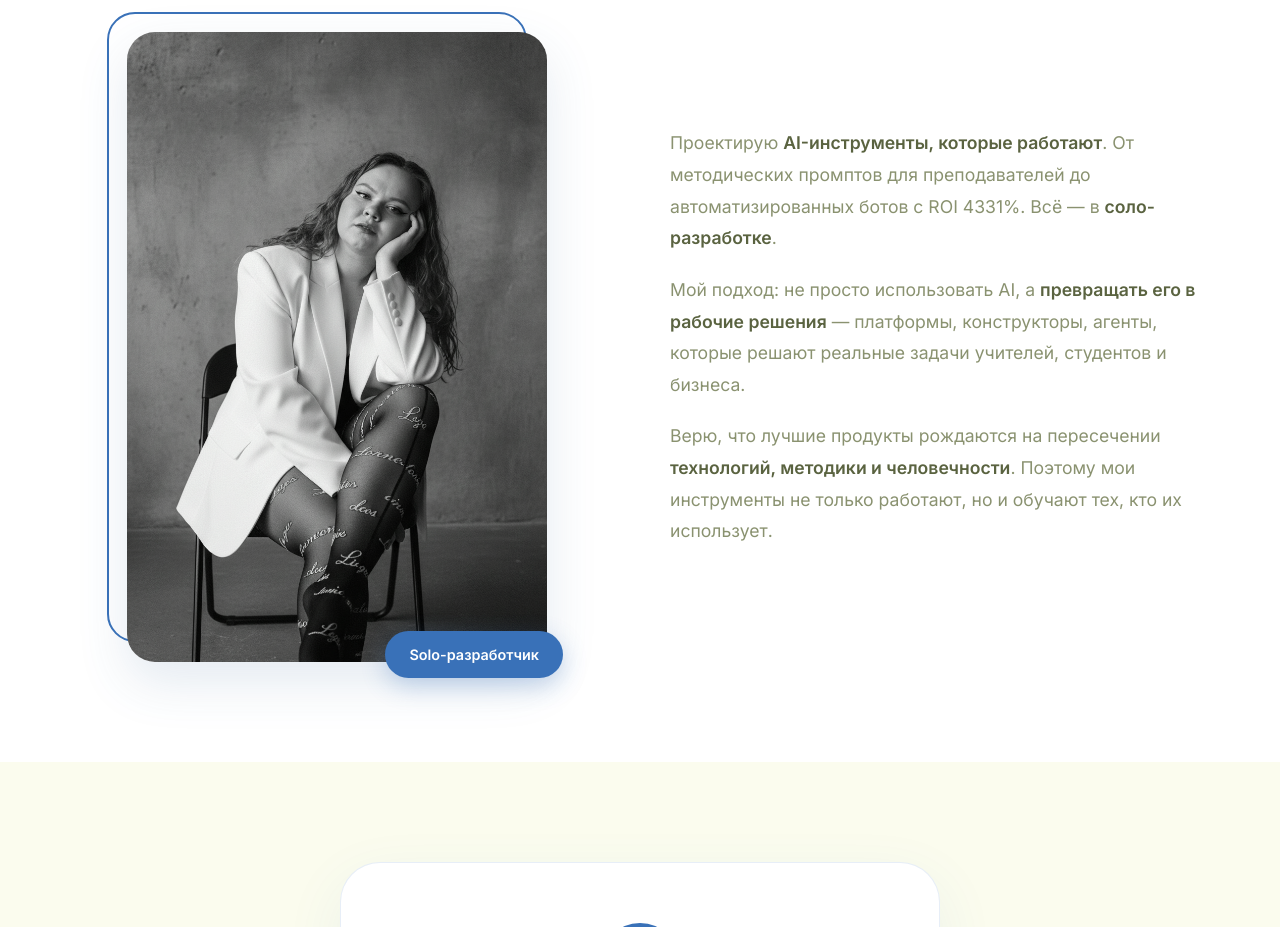
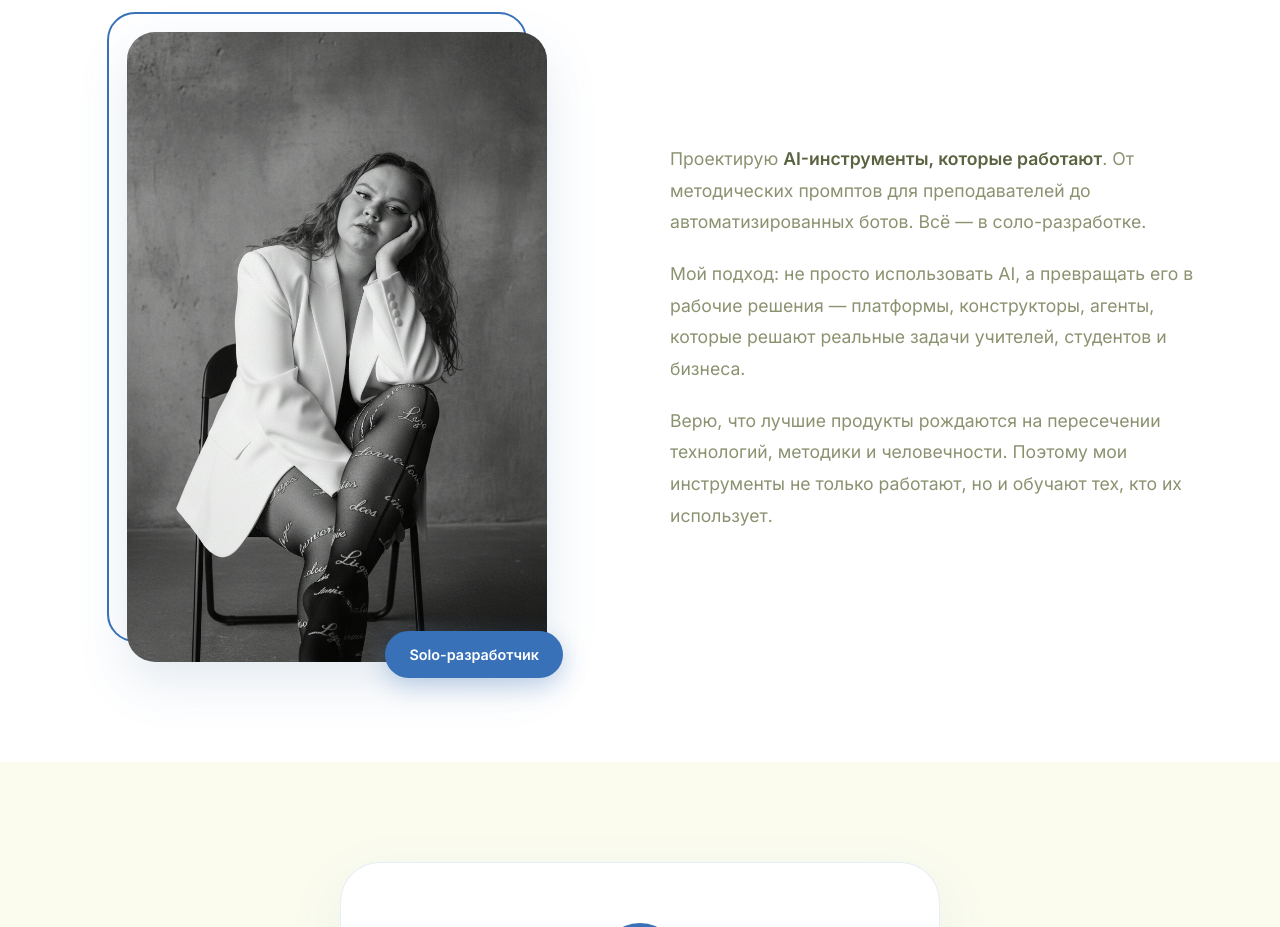
Before and after one commit to nellkins-tech/ai-portfolio, a plain HTML site: page index.html in a window 1280 px wide. Shown: the part 5160-6087 px from the top of the page. Drawn offline with Linux system fonts and the light colour scheme.

Commit message:
Refactor project description in index.html

```diff
--- a/index.html
+++ b/index.html
@@ -574,9 +574,9 @@
                     </div>
                 </div>
                 <div class="about-text reveal">
-                    <p>Проектирую <strong>AI-инструменты, которые работают</strong>. От методических промптов для преподавателей до автоматизированных ботов с ROI 4331%. Всё — в <strong>соло-разработке</strong>.</p>
-                    <p>Мой подход: не просто использовать AI, а <strong>превращать его в рабочие решения</strong> — платформы, конструкторы, агенты, которые решают реальные задачи учителей, студентов и бизнеса.</p>
-                    <p>Верю, что лучшие продукты рождаются на пересечении <strong>технологий, методики и человечности</strong>. Поэтому мои инструменты не только работают, но и обучают тех, кто их использует.</p>
+                    <p>Проектирую <strong>AI-инструменты, которые работают</strong>. От методических промптов для преподавателей до автоматизированных ботов. Всё — в соло-разработке.</p>
+                    <p>Мой подход: не просто использовать AI, а превращать его в рабочие решения — платформы, конструкторы, агенты, которые решают реальные задачи учителей, студентов и бизнеса.</p>
+                    <p>Верю, что лучшие продукты рождаются на пересечении технологий, методики и человечности. Поэтому мои инструменты не только работают, но и обучают тех, кто их использует.</p>
                 </div>
             </div>
         </div>
```
